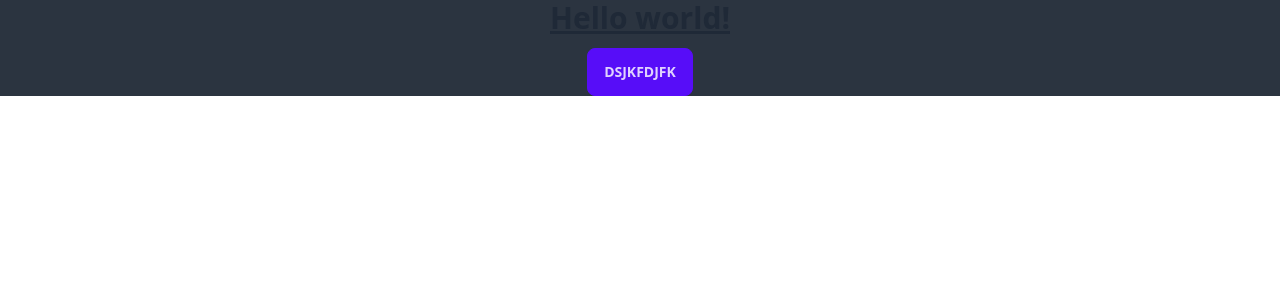
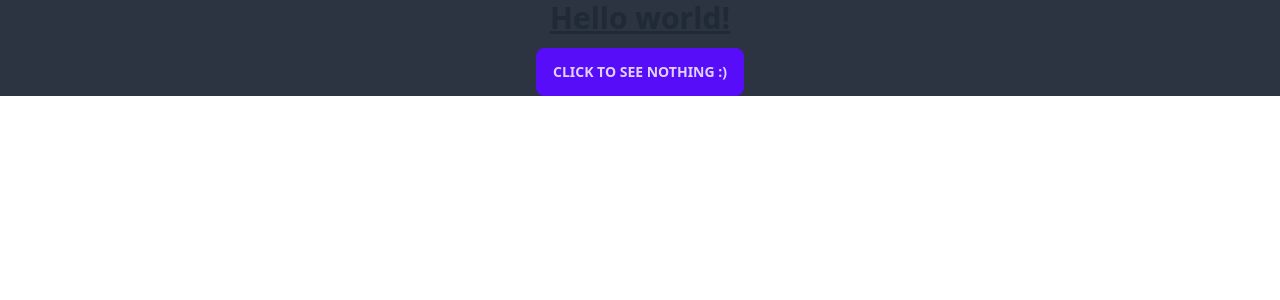
Before and after one commit to guillaume-gomez/pavings, a React (Vite) app: page / in a window 1280 px wide. Shown: the top 300 px of the page. Built offline with nearby package versions, Linux system fonts and the light colour scheme.

Commit message:
update the front :)

```diff
--- a/src/App.tsx
+++ b/src/App.tsx
@@ -6,7 +6,7 @@
         <h1 className="text-3xl font-bold underline">
           Hello world!
         </h1>
-        <button className="btn btn-primary">dsjkfdjfk</button>
+        <button className="btn btn-primary">Click to see nothing :) </button>
 
       </div>
     </div>
```
